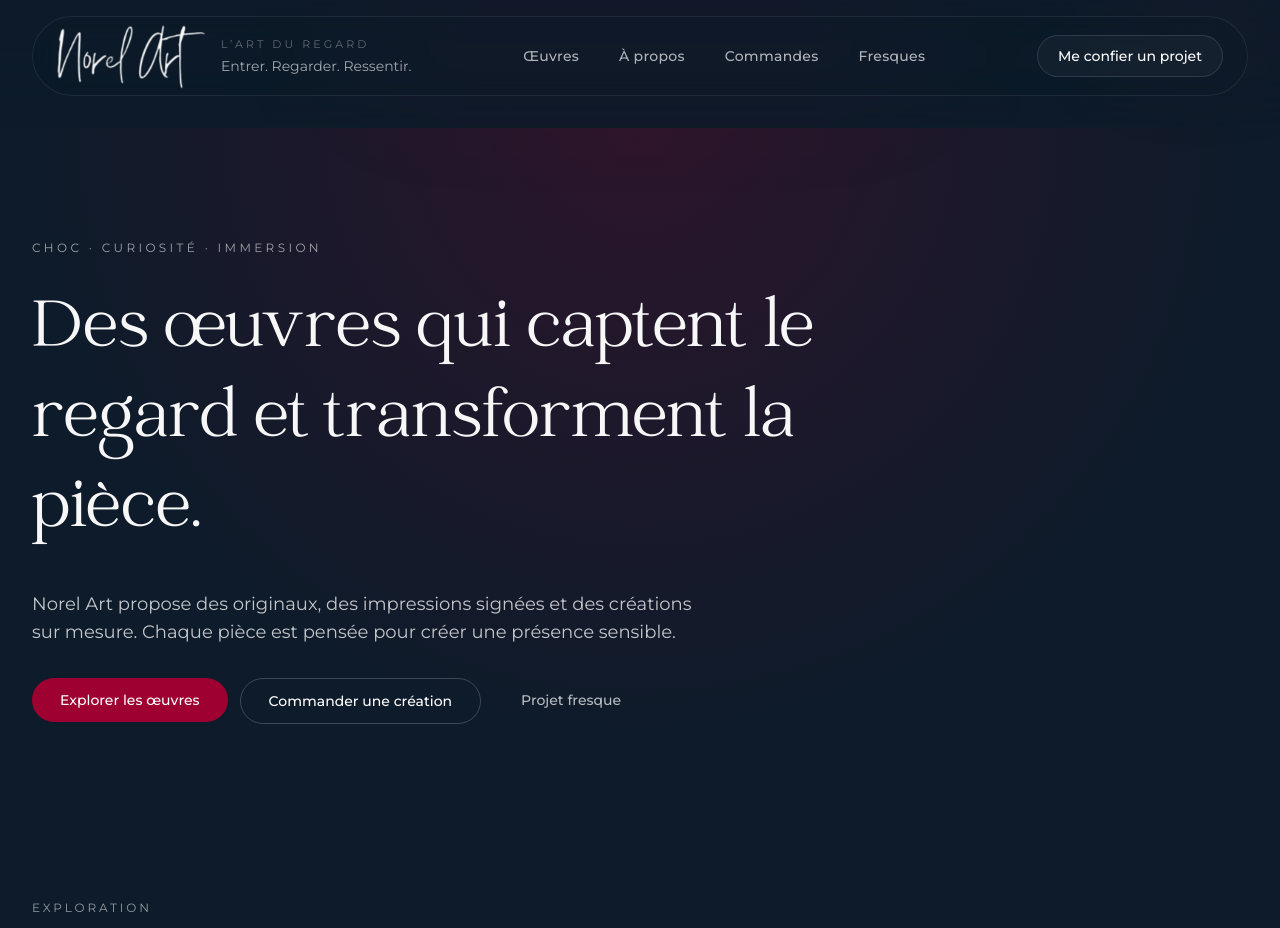
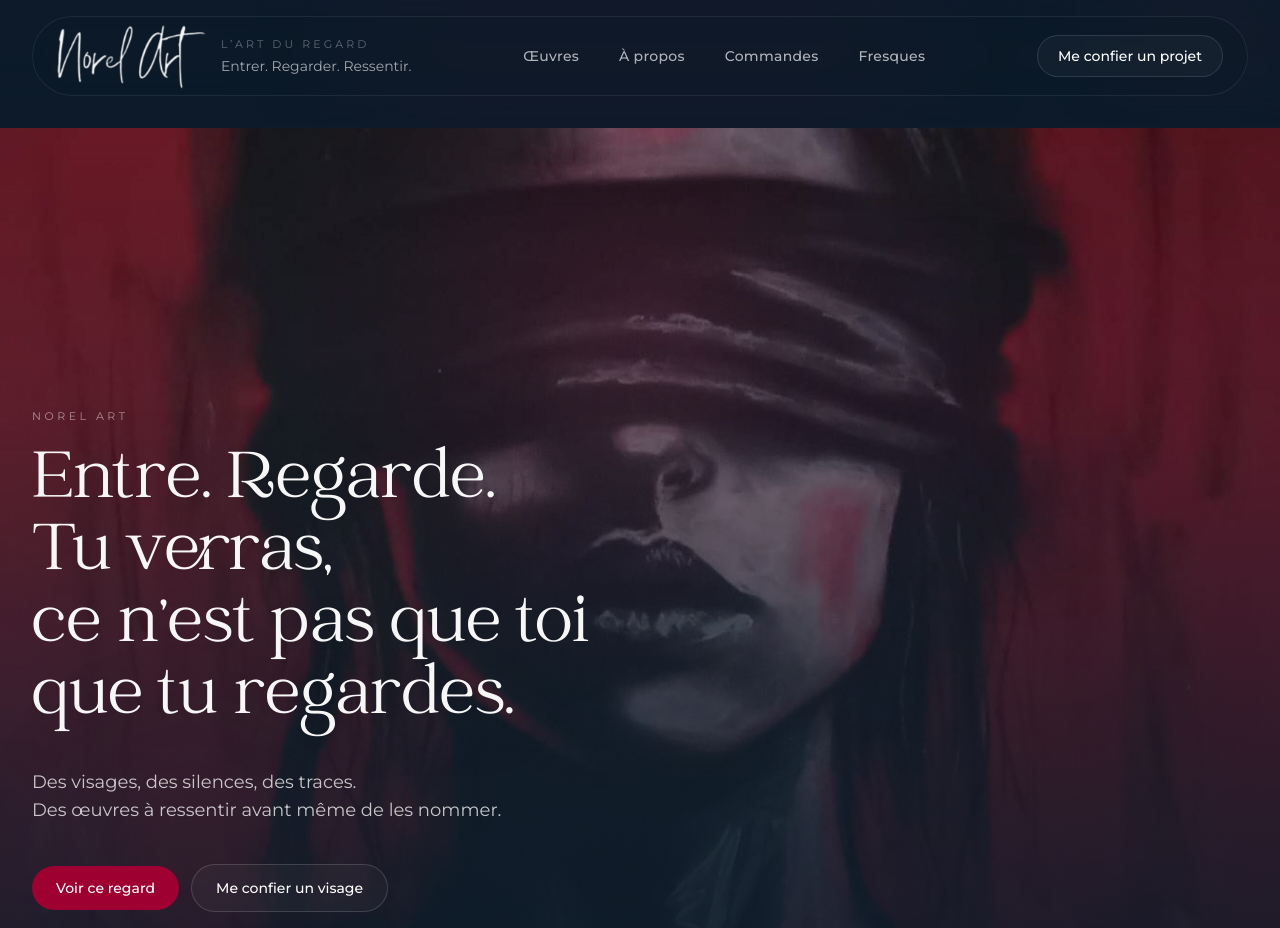
Before and after one commit to stephanievanoverberghe/norel-art, a Next.js app: page / in a window 1280 px wide. Shown: the top 928 px of the page. Built offline with nearby package versions, Linux system fonts and the light colour scheme.

Commit message:
feat: add Hero Section

```diff
--- a/src/app/globals.css
+++ b/src/app/globals.css
@@ -1,4 +1,5 @@
 @import "tailwindcss";
+@import "../styles/animations.css";
 
 :root {
   /* 🎨 Colors */
--- a/src/components/marketing/Hero.tsx
+++ b/src/components/marketing/Hero.tsx
@@ -1,37 +1,90 @@
+'use client';
+
+import Image from 'next/image';
 import Link from 'next/link';
+
 import { Button } from '@/ui/Button';
 import { Container } from '@/ui/Container';
 import { Heading } from '@/ui/Heading';
+import { Section } from '@/ui/Section';
 import { Text } from '@/ui/Text';
+import { cn } from '@/lib/utils/cn';
 
-export function Hero() {
+interface HeroProps {
+    className?: string;
+}
+
+export function Hero({ className }: HeroProps) {
+    const handleScrollToGallery = () => {
+        const target = document.getElementById('selection-oeuvres');
+
+        if (!target) return;
+
+        target.scrollIntoView({
+            behavior: 'smooth',
+            block: 'start',
+        });
+    };
+
     return (
-        <section className="relative overflow-hidden py-20 sm:py-28">
-            <div className="pointer-events-none absolute inset-0 bg-[radial-gradient(circle_at_top,rgba(158,0,49,0.22),transparent_65%)]" />
-            <Container className="relative space-y-8">
-                <p className="text-xs uppercase tracking-[0.28em] text-white/60">Choc · Curiosité · Immersion</p>
-                <Heading level={1} className="max-w-4xl text-5xl leading-tight sm:text-6xl lg:text-7xl">
-                    Des œuvres qui captent le regard et transforment la pièce.
-                </Heading>
-                <Text className="max-w-2xl text-white/75">
-                    Norel Art propose des originaux, des impressions signées et des créations sur mesure. Chaque pièce est pensée pour créer une présence sensible.
-                </Text>
-                <div className="flex flex-wrap gap-3">
-                    <Link href="/oeuvres">
-                        <Button className="rounded-full px-7">Explorer les œuvres</Button>
-                    </Link>
-                    <Link href="/commandes">
-                        <Button variant="secondary" className="rounded-full px-7">
-                            Commander une création
+        <Section as="section" className={cn('relative min-h-screen overflow-hidden py-0', className)}>
+            <div className="absolute inset-0">
+                <Image src="/images/hero/norel-hero.jpg" alt="Portrait artistique Norel Art" fill priority className="object-cover object-center" />
+            </div>
+
+            <div className="absolute inset-0 bg-[linear-gradient(180deg,rgba(13,27,42,0.28)_0%,rgba(13,27,42,0.44)_30%,rgba(13,27,42,0.78)_68%,rgba(13,27,42,0.96)_100%)]" />
+            <div className="absolute inset-0 bg-[radial-gradient(circle_at_50%_20%,rgba(158,0,49,0.18),transparent_38%)]" />
+            <div className="absolute inset-x-0 bottom-0 h-40 bg-[linear-gradient(180deg,rgba(13,27,42,0)_0%,rgba(13,27,42,0.92)_100%)]" />
+
+            <div aria-hidden="true" className="absolute left-1/2 top-[20%] h-40 w-40 -translate-x-1/2 rounded-full border border-white/10 bg-white/5 blur-3xl" />
+            <div aria-hidden="true" className="absolute right-[12%] top-[18%] h-52 w-52 rounded-full bg-[var(--accent)]/10 blur-3xl" />
+            <div aria-hidden="true" className="absolute left-[8%] bottom-[18%] h-44 w-44 rounded-full bg-[var(--surface)]/20 blur-3xl" />
+
+            <Container className="relative flex min-h-screen items-end pb-20 pt-36 sm:pb-24 sm:pt-40 lg:pb-28">
+                <div className="max-w-3xl">
+                    <p className="mb-4 text-[11px] uppercase tracking-[0.32em] text-white/50 sm:mb-6">Norel Art</p>
+
+                    <Heading level={1} className="max-w-4xl text-[var(--text-primary)] drop-shadow-[0_6px_30px_rgba(0,0,0,0.28)]">
+                        Entre. Regarde.
+                        <br />
+                        Tu verras,
+                        <br />
+                        ce n’est pas que toi
+                        <br />
+                        que tu regardes.
+                    </Heading>
+
+                    <Text variant="muted" className="mt-6 max-w-xl text-base leading-7 text-white/75 sm:mt-8 sm:text-lg">
+                        Des visages, des silences, des traces.
+                        <br />
+                        Des œuvres à ressentir avant même de les nommer.
+                    </Text>
+
+                    <div className="mt-8 flex flex-col gap-3 sm:mt-10 sm:flex-row sm:items-center">
+                        <Button onClick={handleScrollToGallery} className="rounded-full px-6 py-3">
+                            Voir ce regard
                         </Button>
-                    </Link>
-                    <Link href="/fresques">
-                        <Button variant="ghost" className="rounded-full px-7">
-                            Projet fresque
-                        </Button>
-                    </Link>
+
+                        <Link
+                            href="/commandes"
+                            className="inline-flex min-h-12 items-center justify-center rounded-full border border-white/15 bg-white/[0.03] px-6 py-3 text-sm font-medium text-white transition-all duration-300 hover:bg-white/[0.08]"
+                        >
+                            Me confier un visage
+                        </Link>
+                    </div>
                 </div>
             </Container>
-        </section>
+
+            <div className="pointer-events-none absolute inset-x-0 bottom-0 flex justify-center pb-8 sm:pb-10">
+                <div className="flex flex-col items-center gap-3 text-white/45">
+                    <span className="text-[10px] uppercase tracking-[0.28em]">Descendre</span>
+                    <span className="relative block h-12 w-px overflow-hidden bg-white/15">
+                        <span className="absolute left-0 top-0 h-5 w-px bg-white/70 animate-[heroScroll_2.2s_ease-in-out_infinite]" />
+                    </span>
+                </div>
+            </div>
+
+            <div aria-hidden="true" className="absolute inset-x-0 bottom-0 h-24 bg-[linear-gradient(180deg,rgba(13,27,42,0)_0%,rgba(13,27,42,1)_100%)]" />
+        </Section>
     );
 }
--- /dev/null
+++ b/src/styles/animations.css
@@ -0,0 +1,20 @@
+@keyframes heroScroll {
+    0% {
+        transform: translateY(0);
+        opacity: 0;
+    }
+
+    20% {
+        opacity: 1;
+    }
+
+    70% {
+        transform: translateY(24px);
+        opacity: 1;
+    }
+
+    100% {
+        transform: translateY(32px);
+        opacity: 0;
+    }
+}
```
Also changed, not shown: public/images/hero/norel-hero.jpg (added).
